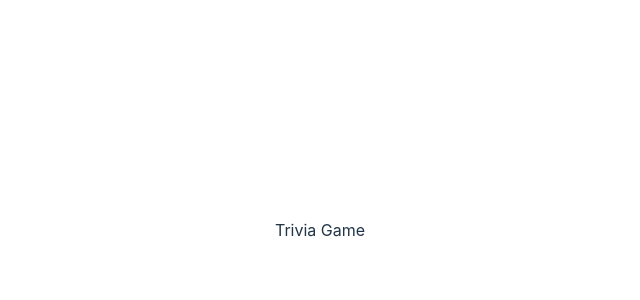
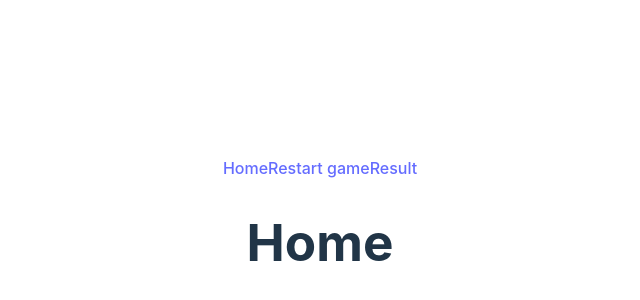
Before and after one commit to ChingT/Trivia-Game, a React (Vite) app: page / in a window 1280 px wide. Shown: the part 170-470 px from the top of the page, without its empty margins (320-960 px from the left). Built offline with nearby package versions, Linux system fonts and the light colour scheme.

Commit message:
Add Layout with Header & Breadcrumb

```diff
--- a/src/App.jsx
+++ b/src/App.jsx
@@ -1,7 +1,8 @@
 import "./App.css";
+import Router from "./routes";
 
 function App() {
-  return <>Trivia Game</>;
+  return <Router />;
 }
 
 export default App;
--- /dev/null
+++ b/src/components/Breadcrumb.jsx
@@ -0,0 +1,22 @@
+import { Fragment } from "react";
+import { useLocation } from "react-router-dom";
+import { Link } from "react-router-dom";
+
+export default function Breadcrumb() {
+  const { pathname } = useLocation();
+  const parts = pathname.split("/").filter(Boolean);
+
+  return (
+    <nav id="breadcrumb">
+      {parts.map((part, index) => {
+        const path = "/" + parts.slice(0, index + 1).join("/");
+        return (
+          <Fragment key={path}>
+            {" > "}
+            <Link to={path}>{part}</Link>
+          </Fragment>
+        );
+      })}
+    </nav>
+  );
+}
--- /dev/null
+++ b/src/components/Header.jsx
@@ -0,0 +1,11 @@
+import { NavLink } from "react-router-dom";
+
+export default function Header() {
+  return (
+    <header>
+      <NavLink to="/">Home</NavLink>
+      <NavLink to="/questions">Restart game</NavLink>
+      <NavLink to="/result">Result</NavLink>
+    </header>
+  );
+}
--- /dev/null
+++ b/src/routes/Layout.jsx
@@ -0,0 +1,13 @@
+import Header from "../components/Header";
+import Breadcrumb from "../components/Breadcrumb";
+import { Outlet } from "react-router-dom";
+
+export default function Layout() {
+  return (
+    <>
+      <Header />
+      <Breadcrumb />
+      <Outlet />
+    </>
+  );
+}
--- a/src/routes/index.jsx
+++ b/src/routes/index.jsx
@@ -1,4 +1,5 @@
 import { BrowserRouter, Routes, Route } from "react-router-dom";
+import Layout from "./Layout";
 import Home from "./Home";
 import Questions from "./Questions";
 import QuestionDetail from "./QuestionDetail";
@@ -9,6 +10,7 @@ export default function Router() {
   return (
     <BrowserRouter>
       <Routes>
+        <Route element={<Layout />}>
           <Route path="/" element={<Home />} />
           <Route path="/questions" element={<Questions />}>
             <Route path=":questionNr" element={<QuestionDetail />} />
@@ -19,8 +21,8 @@ export default function Router() {
             />
           </Route>
           <Route path="/result" element={<Result />} />
-
           <Route path="*" element={<NotFound />} />
+        </Route>
       </Routes>
     </BrowserRouter>
   );
```
Lines whose indentation alone changed are shown as unchanged.
